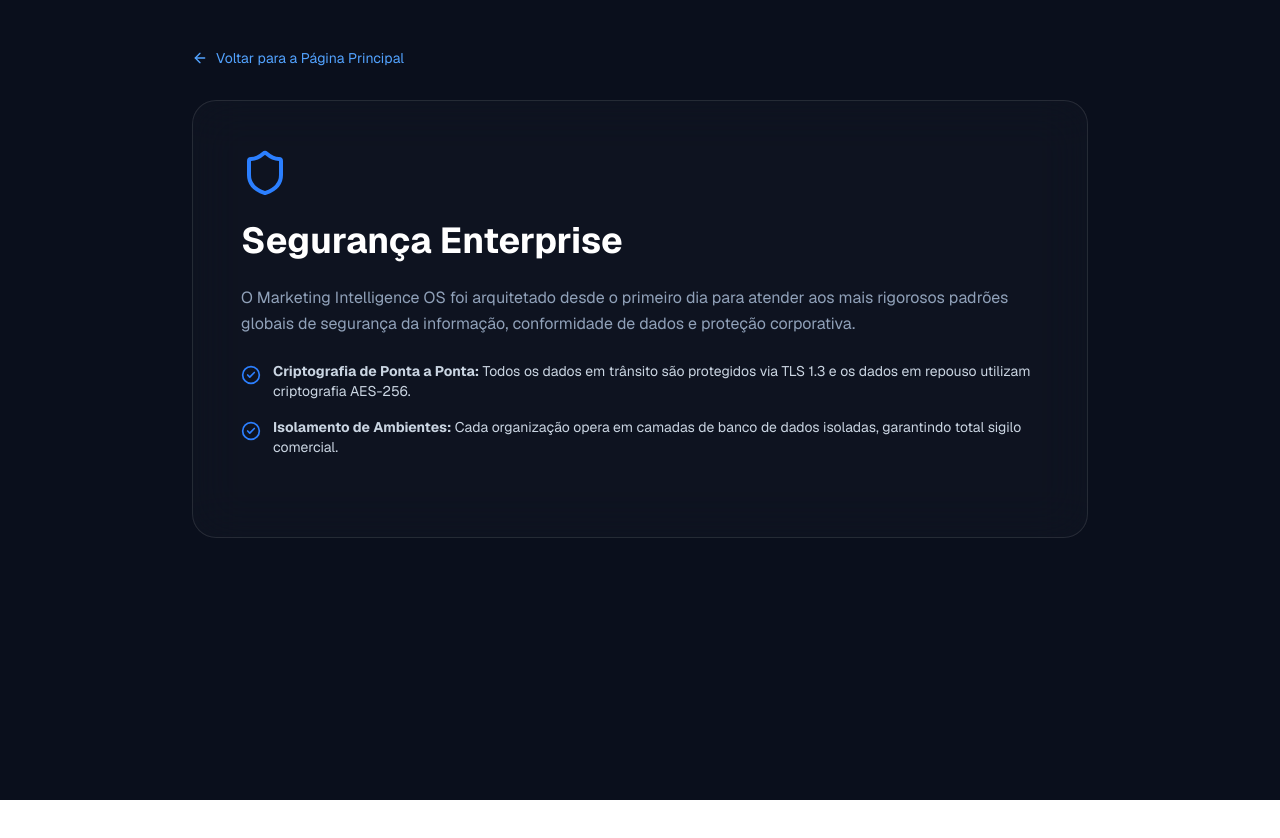
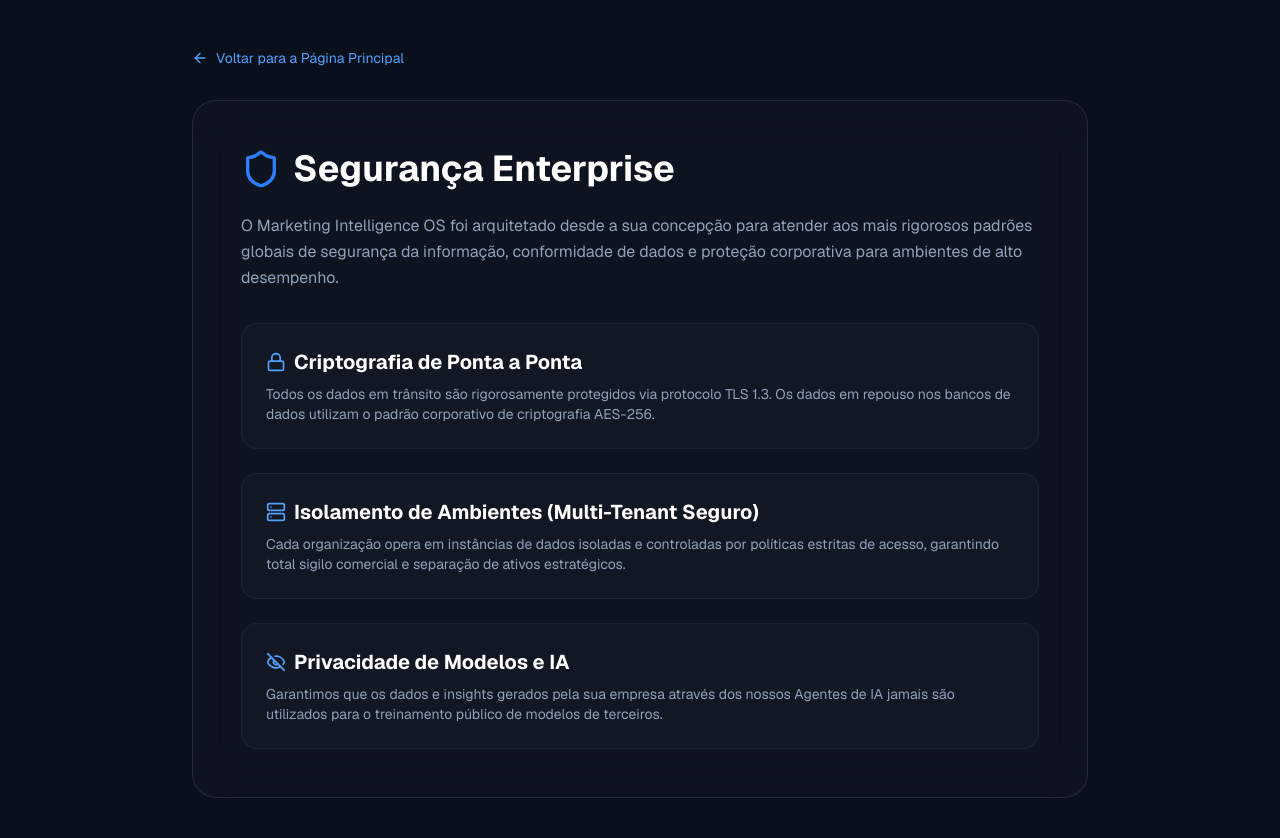
Before and after one commit to felipecarnaubasp-dot/marketing-intelligence-os, a Next.js app: page /seguranca in a window 1280 px wide. Shown: the top 838 px of the page. Before the commit the page ends 800 px from the top, so only its background shows below. Built offline with nearby package versions, Linux system fonts and the light colour scheme.

Commit message:
Update page.tsx

```diff
--- a/app/seguranca/page.tsx
+++ b/app/seguranca/page.tsx
@@ -1,7 +1,8 @@
 "use client";
 import React from 'react';
 import Link from 'next/link';
-import { Shield, Lock, CheckCircle2, ArrowLeft } from 'lucide-react';
+import { Shield, Lock, CheckCircle2, ArrowLeft, Server, Key, EyeOff } from 'lucide-react';
+
 export default function SegurancaPage() {
   return (
     <div className="min-h-screen bg-[#0a0f1c] text-slate-200 font-sans p-6 md:p-12">
@@ -10,19 +11,40 @@ export default function SegurancaPage() {
           <ArrowLeft className="w-4 h-4" /> Voltar para a Página Principal
         </Link>
         <div className="p-8 md:p-12 rounded-3xl bg-white/[0.02] border border-white/10 backdrop-blur-xl">
-          <Shield className="w-12 h-12 text-blue-500 mb-6" />
-          <h1 className="text-3xl md:text-4xl font-bold text-white mb-6">Segurança Enterprise</h1>
-          <p className="text-slate-400 leading-relaxed mb-6">
-            O Marketing Intelligence OS foi arquitetado desde o primeiro dia para atender aos mais rigorosos padrões globais de segurança da informação, conformidade de dados e proteção corporativa.
+          <div className="flex items-center gap-3 mb-6">
+            <Shield className="w-10 h-10 text-blue-500" />
+            <h1 className="text-3xl md:text-4xl font-bold text-white">Segurança Enterprise</h1>
+          </div>
+          <p className="text-slate-400 leading-relaxed mb-8">
+            O Marketing Intelligence OS foi arquitetado desde a sua concepção para atender aos mais rigorosos padrões globais de segurança da informação, conformidade de dados e proteção corporativa para ambientes de alto desempenho.
           </p>
-          <div className="space-y-4 mb-8">
-            <div className="flex items-start gap-3">
-              <CheckCircle2 className="w-5 h-5 text-blue-500 mt-1 shrink-0" />
-              <p className="text-sm text-slate-300"><strong>Criptografia de Ponta a Ponta:</strong> Todos os dados em trânsito são protegidos via TLS 1.3 e os dados em repouso utilizam criptografia AES-256.</p>
+
+          <div className="space-y-6">
+            <div className="p-6 rounded-2xl bg-white/[0.02] border border-white/5">
+              <h3 className="text-xl font-bold text-white mb-2 flex items-center gap-2">
+                <Lock className="w-5 h-5 text-blue-400" /> Criptografia de Ponta a Ponta
+              </h3>
+              <p className="text-sm text-slate-400">
+                Todos os dados em trânsito são rigorosamente protegidos via protocolo TLS 1.3. Os dados em repouso nos bancos de dados utilizam o padrão corporativo de criptografia AES-256.
+              </p>
             </div>
-            <div className="flex items-start gap-3">
-              <CheckCircle2 className="w-5 h-5 text-blue-500 mt-1 shrink-0" />
-              <p className="text-sm text-slate-300"><strong>Isolamento de Ambientes:</strong> Cada organização opera em camadas de banco de dados isoladas, garantindo total sigilo comercial.</p>
+
+            <div className="p-6 rounded-2xl bg-white/[0.02] border border-white/5">
+              <h3 className="text-xl font-bold text-white mb-2 flex items-center gap-2">
+                <Server className="w-5 h-5 text-blue-400" /> Isolamento de Ambientes (Multi-Tenant Seguro)
+              </h3>
+              <p className="text-sm text-slate-400">
+                Cada organização opera em instâncias de dados isoladas e controladas por políticas estritas de acesso, garantindo total sigilo comercial e separação de ativos estratégicos.
+              </p>
+            </div>
+
+            <div className="p-6 rounded-2xl bg-white/[0.02] border border-white/5">
+              <h3 className="text-xl font-bold text-white mb-2 flex items-center gap-2">
+                <EyeOff className="w-5 h-5 text-blue-400" /> Privacidade de Modelos e IA
+              </h3>
+              <p className="text-sm text-slate-400">
+                Garantimos que os dados e insights gerados pela sua empresa através dos nossos Agentes de IA jamais são utilizados para o treinamento público de modelos de terceiros.
+              </p>
             </div>
           </div>
         </div>
```
